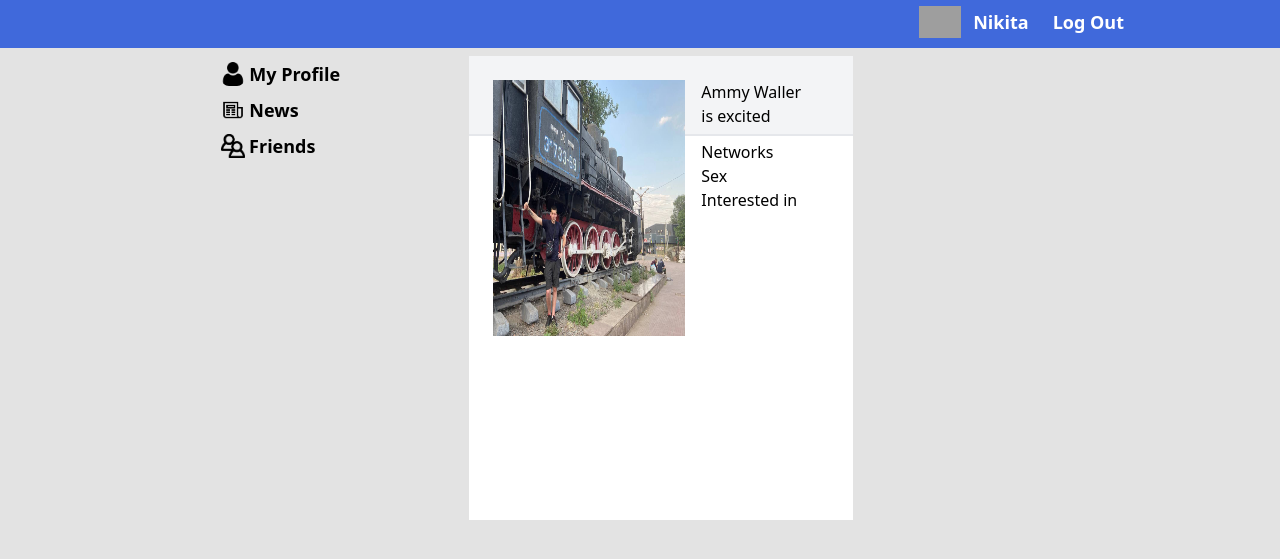
After one commit to JuanCote/Socialnetwork, a Django app: page /profile in a window 1280 px wide. The commit adds this page. Shown: the top 559 px of the page. Run offline with Django 4.2, Linux system fonts and the light colour scheme; a user stored in the database is signed in; some libraries are stand-ins or nearby versions; grey boxes are pictures that could not be loaded.

Commit message:
profile-start

```diff
--- a/mysite/settings.py
+++ b/mysite/settings.py
@@ -119,7 +119,7 @@ USE_TZ = True
 
 STATIC_URL = 'static/'
 STATICFILES_DIRS = [
-    BASE_DIR.joinpath('static')
+    BASE_DIR.joinpath('mysite/static')
 ]
 MEDIA_URL = 'media/'
 MEDIA_ROOT = os.path.join(BASE_DIR, 'media')
--- a/socialnetwork/forms.py
+++ b/socialnetwork/forms.py
@@ -54,7 +54,7 @@ class PostForm(forms.ModelForm):
     content = forms.CharField(max_length=188, widget=forms.Textarea(attrs={"type": "text",
                                                                            "cols": "80",
                                                                             "class": "overflow-y-hidden resize-none w-full h-16 p-4 border-b rounded outline-none font-sans font-medium text-base",
-                                                                            "placeholder": "What's on your mind, Nikita"}))
+                                                                           "placeholder": "What`s on your mind"}))
     image = forms.ImageField(required=False, validators=[validate_image_file_extension], widget=forms.FileInput(
         attrs={
             'class': 'w-0.5 h-0.5 absolute opacity-0',
--- a/socialnetwork/templates/base.html
+++ b/socialnetwork/templates/base.html
@@ -36,7 +36,7 @@
     <div class="w-64">
         <div class="pr-4">
             <ul class="text-lg font-bold">
-                <a href="{% url 'index' %}">
+                <a href="{% url 'profile' %}">
                     <li class="pl-2 flex hover:bg-white rounded-lg">
                         <img class="transition hover:bg-white rounded-lg h-6 my-auto"
                              src="{% static 'images/user1.png' %}">
--- /dev/null
+++ b/socialnetwork/templates/profile.html
@@ -0,0 +1,24 @@
+{% extends "base.html" %}
+{% load static %}
+{% block content %}
+    <div class="relative flex flex-col">
+        <div class="w-96">
+            <div class="h-20 bg-gray-100 border-b-2 border-gray-200"></div>
+            <div class="p-4 h-96 bg-white"></div>
+        </div>
+        <div class="flex absolute m-6">
+            <img class="h-64 aspect-[3/4]" src="{% static 'images/1.jpg' %}">
+            <div class="ml-4">
+                <h1>Ammy Waller</h1>
+                <p class="mb-3">is excited</p>
+                <ul>
+                    <li>Networks</li>
+                    <li>Sex</li>
+                    <li>Interested in</li>
+                </ul>
+            </div>
+        </div>
+    </div>
+
+
+{% endblock %}
--- a/socialnetwork/urls.py
+++ b/socialnetwork/urls.py
@@ -2,7 +2,7 @@ from django.conf import settings
 from django.conf.urls.static import static
 from django.urls import path
 
-from .views import index, home_page, logout, friends_all, subscribe, friends_subscriptions, friends_subscribers
+from .views import index, home_page, logout, friends_all, subscribe, friends_subscriptions, friends_subscribers, profile
 
 urlpatterns = [
     path('', index, name='index'),
@@ -12,6 +12,7 @@ urlpatterns = [
     path('friends_subscriptions', friends_subscriptions, name='friends_subscriptions'),
     path('friends_subscribers', friends_subscribers, name='friends_subscribers'),
     path('subscribe', subscribe, name='subscribe'),
+    path('profile', profile, name='profile'),
 ]
 
 if settings.DEBUG:
--- a/socialnetwork/views.py
+++ b/socialnetwork/views.py
@@ -100,6 +100,12 @@ def friends_subscribers(request):
     return render(request, 'friends_subscribers.html', context=data)
 
 
+@login_required(login_url='index')
+def profile(request):
+    data = {'asdas': 'asdasddas'}
+    return render(request, 'profile.html', context=data)
+
+
 def subscribe(request):
     data = json.loads(request.body)
     users = User.objects.filter(username__in=(data['user1'], data['user2']))
```
Also changed, not shown: socialnetwork/templates/news.html (+5 -3 lines), db.sqlite3, mysite/static/images/1.jpg (added).
